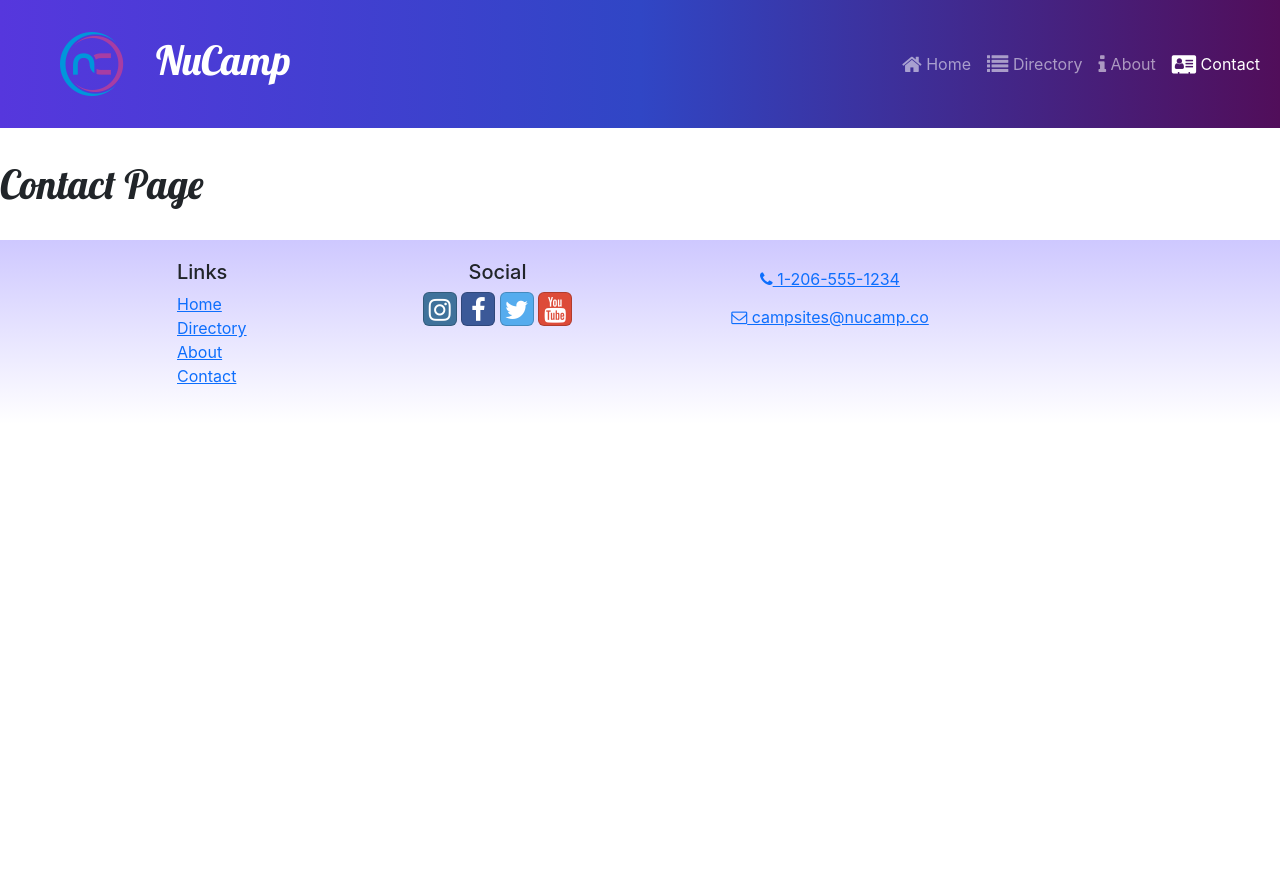
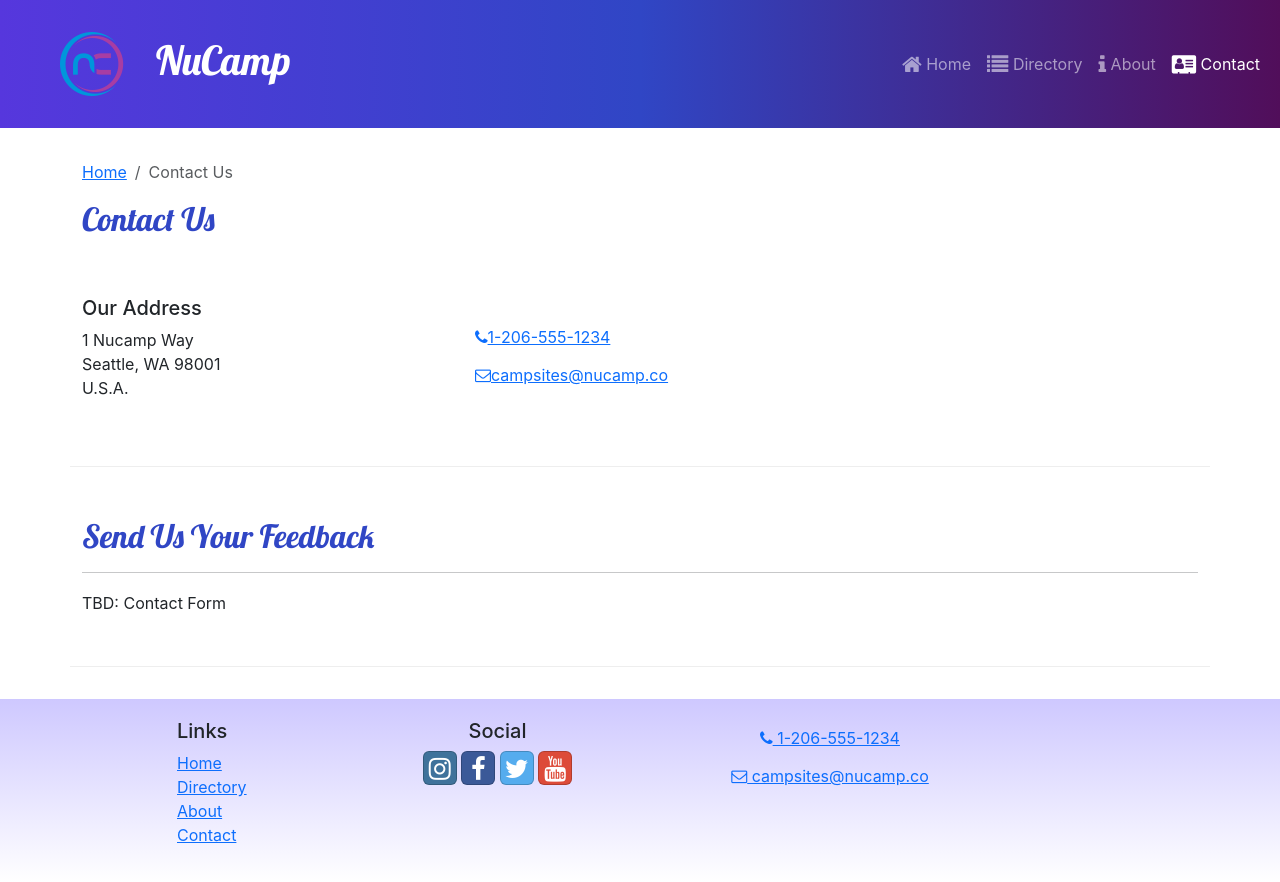
Before and after one commit to brandontaylor1/nucamp-react, a React (Create React App) app: page /contact in a window 1280 px wide. Before the commit the page ends 800 px from the top, so only its background shows below. Built offline with nearby package versions, Linux system fonts and the light colour scheme.

Commit message:
Contact Page and other bug fixes

```diff
--- /dev/null
+++ b/src/features/display/AnimatedCardDisplay.js
@@ -0,0 +1,33 @@
+import { useState, useEffect } from 'react'
+import { Card, CardImg, CardText, CardBody, CardTitle } from 'reactstrap'
+import { animated, useSpring } from 'react-spring'
+
+
+const AnimatedDisplayCard = ({item}) => {
+    const { image, name, description } = item
+    const [ toggle, setToggle ] = useState(false);
+
+    const animatedStyle = useSpring({
+        opacity: toggle ? 1 : 0,
+        transform: toggle ? 'scale(1,1)': 'scale(1,0)',
+        config: {duration: 1000}
+    });
+
+    useEffect(() => {
+        setToggle(true)
+    }, [])
+
+    return (
+        <animated.div style={animatedStyle}>
+            <Card>
+                <CardImg src={image} alt={name} />
+                <CardBody>
+                    <CardTitle>{name}</CardTitle>
+                    <CardText>{description}</CardText>
+                </CardBody>
+            </Card>
+        </animated.div>
+    )
+}
+
+export default AnimatedDisplayCard
--- a/src/features/display/DisplayList.js
+++ b/src/features/display/DisplayList.js
@@ -1,5 +1,6 @@
 import { Col, Row } from 'reactstrap';
-import DisplayCard from './DisplayCard'
+//import DisplayCard from './DisplayCard'
+import AnimatedDisplayCard from './AnimatedCardDisplay';
 import { selectFeaturedCampsite } from '../campsites/campsitesSlice';
 import { selectFeaturedPromotion } from '../promotions/promotionsSlice';
 import { selectFeaturedPartner } from '../partners/partnersSlice'
@@ -12,9 +13,11 @@
         <Row>
             {items.map((item, idx) => {
                 return (
+                    items && (
                     <Col md className='m-1' key={idx}>
-                        <DisplayCard item={item} />
+                        <AnimatedDisplayCard item={item} />
                     </Col>
+                    )
                 )
             })}
         </Row>
--- a/src/pages/ContactPage.js
+++ b/src/pages/ContactPage.js
@@ -1,10 +1,50 @@
 import React from "react";
+import { Container, Col, Row } from "reactstrap";
+import SubHeader from "../components/SubHeader";
+
+
 
 const ContactPage = () => {
     return (
-        <div>
-            <h1>Contact Page</h1>
-        </div>
+        <Container>
+            <SubHeader current="Contact Us" />
+            <Row className="row-content align-items-center">
+                <Col sm='4'>
+                    <h5>Our Address</h5>
+                    <address>
+                        1 Nucamp Way
+                        <br />
+                        Seattle, WA 98001
+                        <br />
+                        U.S.A.
+                    </address>
+                </Col>
+                <Col>
+                    <a
+                        role="button"
+                        className="btn btn-link"
+                        href='tel:+12065551234'>
+                            <i className="fa fa-phone" />1-206-555-1234
+                        </a>
+                        <br />
+                    <a
+                        role="button"
+                        className="btn btn-link"
+                        href="mailto:fakeemail@fakeemail.co">
+                            <i className="fa fa-envelope-o" />campsites@nucamp.co
+                        </a>
+                </Col>
+            </Row>
+            <Row className="row-content">
+                <Col xs='12'>
+                    <h2>Send Us Your Feedback</h2>
+                    <hr />
+                </Col>
+                <Col md='10'>
+                    TBD: Contact Form
+                </Col>
+            </Row>
+        </Container>
     )
 }
 
```
